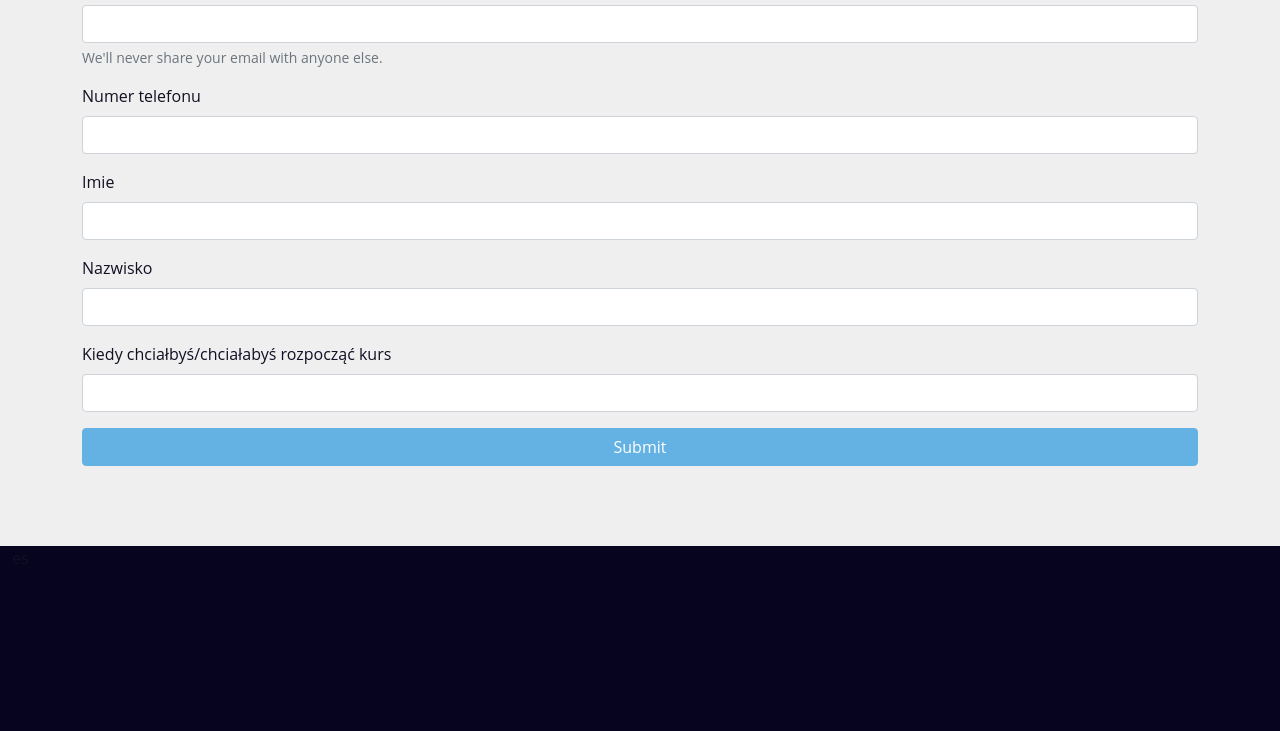
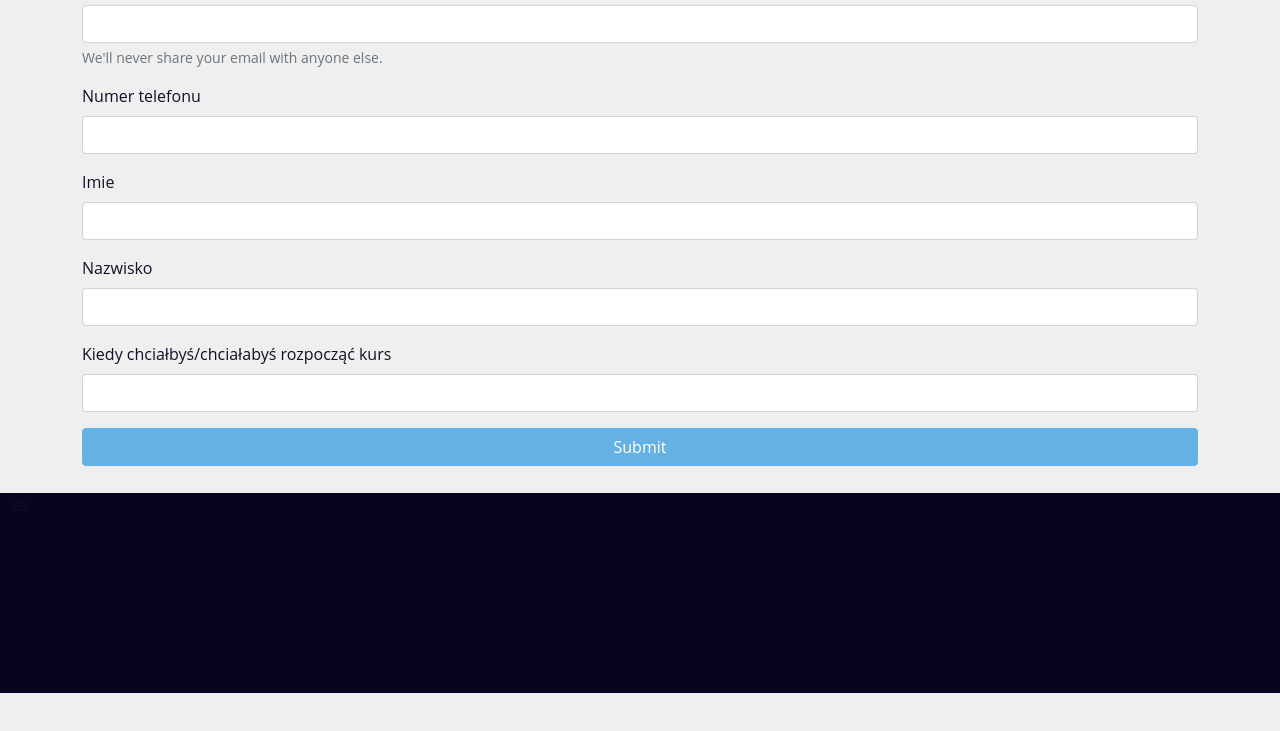
Before and after one commit to JustSmile52/Dimax_page, a website: page writeus.html in a window 1280 px wide. Shown: the part 107-838 px from the top of the page. After the commit the page ends 800 px from the top, so only its background shows below. Drawn offline with nearby package versions, Linux system fonts and the light colour scheme; files that its build step writes are made by us from their sources.

Commit message:
fixed bottom dodany xd

```diff
--- a/writeus.html
+++ b/writeus.html
@@ -102,7 +102,7 @@
 
     </section>
     <!-- Footer -->
-    <footer class="container-fluid bg-dark " style="height:200px">
+    <footer class="container-fluid bg-dark fixed-bottom " style="height:200px">
         es
     </footer>
         <!-- Button ScrollToUp -->
```
